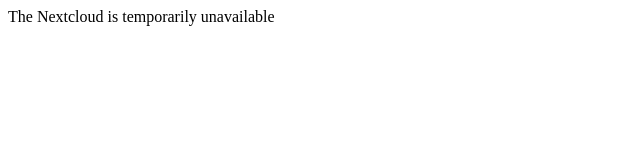
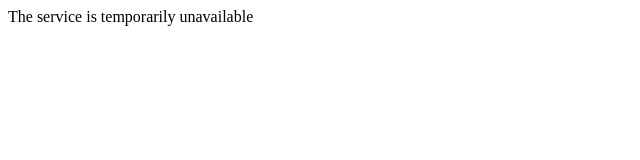
Before and after one commit to hauckluk/tmp-unavailable, a plain HTML site: page index.html in a window 1280 px wide. Shown: the full height of the page, 0-640 px from the left. Drawn offline with Linux system fonts and the light colour scheme.

Commit message:
Update index.html

```diff
--- a/index.html
+++ b/index.html
@@ -1 +1 @@
-<p>The Nextcloud is temporarily unavailable<p>
+<p>The service is temporarily unavailable <p>
```
